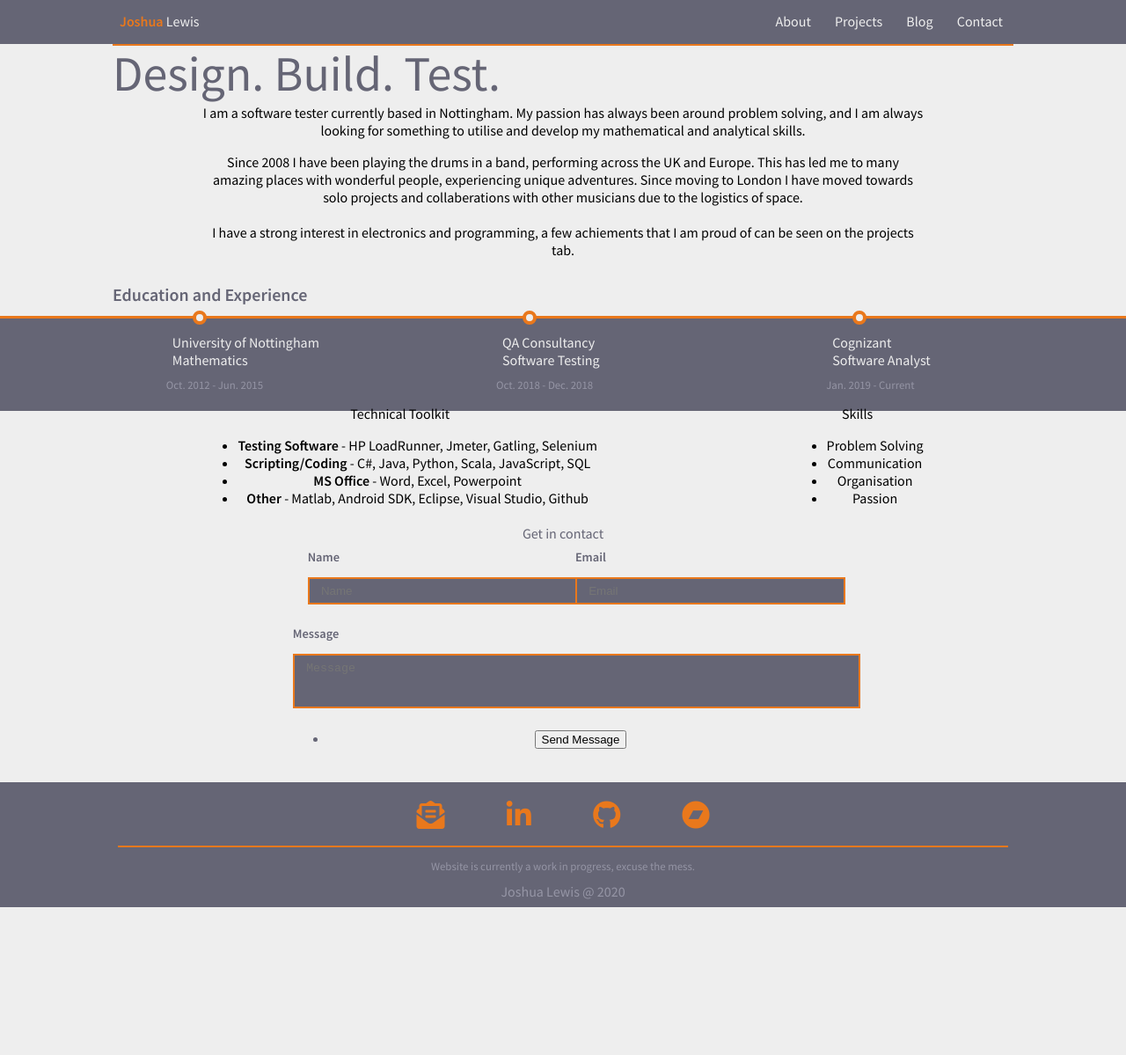
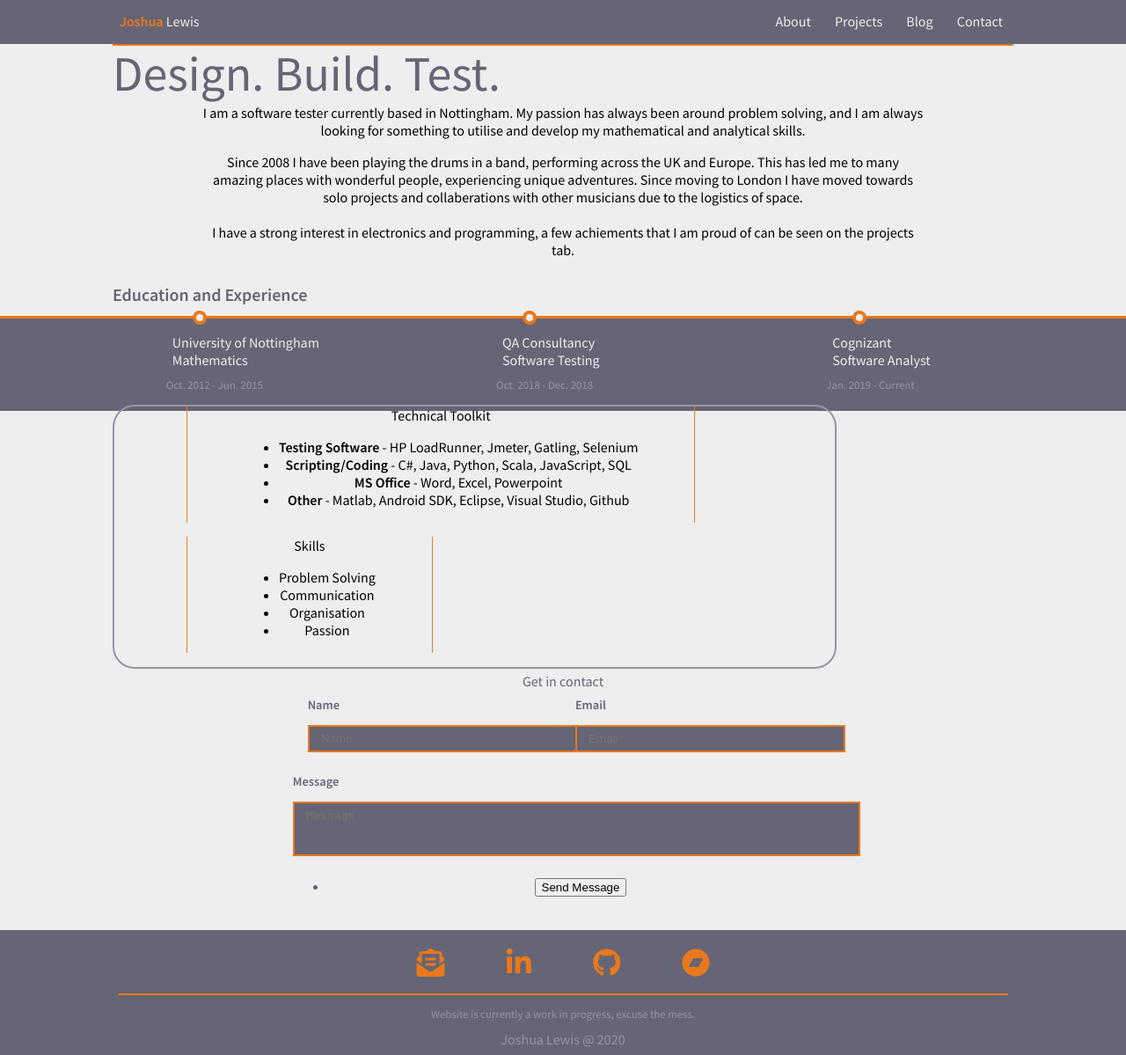
Before and after one commit to Yigurn/yigurn.github.io, a Jekyll site: the page built from about.html, in a window 1280 px wide. Shown: the whole page at 88% size. Built offline with Jekyll 4.4.1, drawn with Linux system fonts in a browser that asks for light colours; before the commit the page ends 1031 px from its top, so only the background shows below that.

Commit message:
uniform borders

```diff
--- a/_includes/topics.html
+++ b/_includes/topics.html
@@ -1,6 +1,6 @@
 <section id="topics" class="wrapper align-center">
 	<div class="inner">
-		<h1>Here is a look at what I have been working on</h1>
+		<h1 class="header">Here is a look at what I have been working on</h1>
 		<div class="flex flex-2">
 			{% for post in site.posts limit: 3 %}
 			<a href="{{ post.url }}" class="block">
--- a/about.html
+++ b/about.html
@@ -31,6 +31,7 @@ I have a strong interest in electronics and programming, a few achiements that I
 <!-- Topics -->
 <section id="topics" class="wrapper align-left">
 	<div class="inner">
+		<div class="border">
 		<div class="flex flex-2">
 			<article>
         <h4>Technical Toolkit</h4>
@@ -50,6 +51,7 @@ I have a strong interest in electronics and programming, a few achiements that I
           <li>Passion</li>
         </ul>
 			</article>
+			</div>
 		</div>
 	</div>
 </section>
--- a/css/index.css
+++ b/css/index.css
@@ -50,10 +50,22 @@ hr {
 .date {
 	font-size: 0.8em;
 }
+
 .inner {
 	margin: -2px auto;
 	width: 80%;
 	position: relative;
+}
+.border {
+	width: 80%;
+  border-radius: 25px;
+	border: 2px solid var(--light-text-colour);
+}
+#topics .border article {
+	border-right: 1px solid var(--accent-colour);
+	border-left: 1px solid var(--accent-colour);
+	padding: 0 4em;
+  margin-bottom: 1em;
 }
 
 .block {
```
